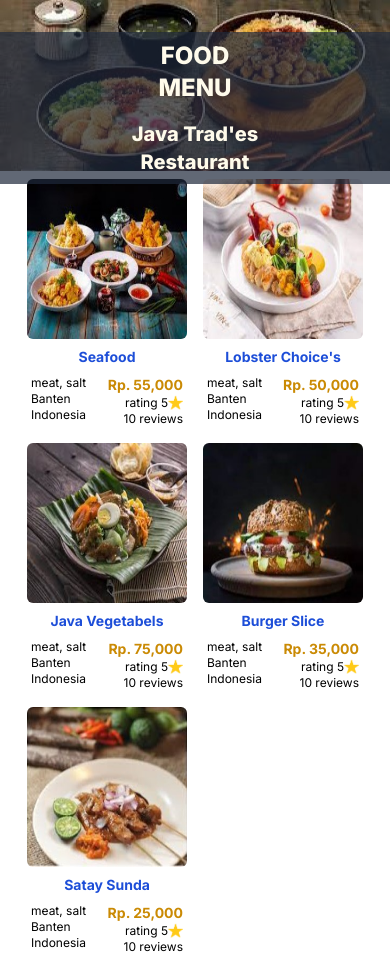
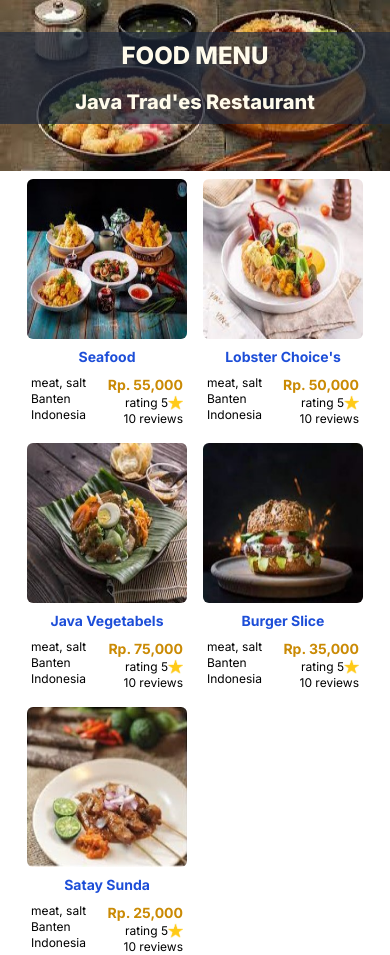
Before and after one commit to Haryanto-70/food-menu, a Next.js app: page /pages/foodmenu in a window 390 px wide. Built offline with nearby package versions, Linux system fonts and the light colour scheme.

Commit message:
screen size to 380

```diff
--- a/app/pages/foodmenu/page.tsx
+++ b/app/pages/foodmenu/page.tsx
@@ -90,7 +90,7 @@ export default function Home() {
             Mobile Size Only
           </h1>
         </div>
-        <div className="md:hidden">
+        <div className="md:hidden dark:bg-slate-800">
           <div
             className="food-bg"
             style={{
@@ -110,11 +110,11 @@ export default function Home() {
               />
             </div>
             <div className="absolute flex justify-center w-full mt-8 ">
-              <div className="flex-col bg-slate-800/[0.7]">
-                <h1 className="font-extrabold text-2xl text-amber-50  px-32 py-2 text-center">
+              <div className="flex-col bg-slate-800/[0.7] w-full">
+                <h1 className="font-extrabold text-2xl text-amber-50  py-2 text-center">
                   {pageName}
                 </h1>
-                <h1 className="font-extrabold text-xl text-amber-50  px-32 py-2 text-center">
+                <h1 className="font-extrabold text-xl text-amber-50   py-2 text-center">
                   {restoName}
                 </h1>
               </div>
```
